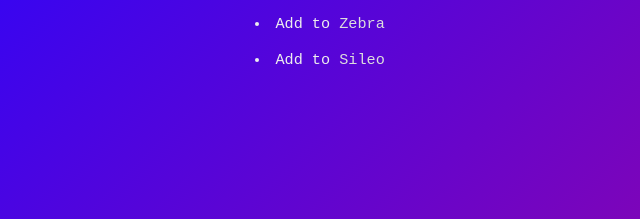
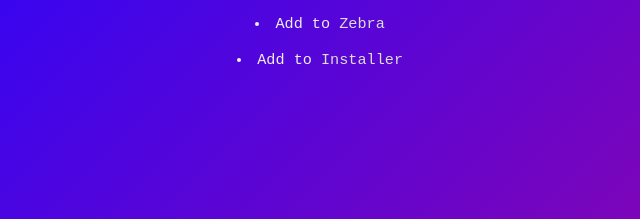
Before and after one commit to ipwnosx/3xodusDigital, a plain HTML site: page index.html in a window 1280 px wide. Shown: the part 430-649 px from the top of the page, 320-960 px from the left. Drawn offline with Linux system fonts and the light colour scheme; files that its build step writes are made by us from their sources.

Commit message:
Update index.html

```diff
--- a/index.html
+++ b/index.html
@@ -14,7 +14,7 @@
 <h1>3XODUS_RED</h1> <!-- Change this to your alias or repo name! -->
 <li>Add to <a class="btn btn-sm btn-default" href="cydia://url/https://cydia.saurik.com/api/share#?source=https://ipwnosx.github.io/3xodusDigital/">Cydia</a></li>
 <li>Add to <a class="btn btn-sm btn-default" href="zbra://sources/add/https://ipwnosx.github.io/3xodusDigital/">Zebra</a></li>
-<li>Add to <a class="btn btn-sm btn-default" href="sileo://source/https://ipwnosx.github.io/3xodusDigital/">Sileo</a></li>
+<li>Add to <a class="btn btn-sm btn-default" href="installer://add/https://ipwnosx.github.io/3xodusDigital/">Installer</a></li>
 </center></pre>
     <h3><a xmlns="http://www.w3.org/2000/svg" x="0px" y="0px" width="18" height="18" viewBox="0 0 172 172" style=" fill:#000000;">
             <g fill="none" fill-rule="nonzero" stroke="none" stroke-width="1" stroke-linecap="butt" stroke-linejoin="miter" stroke-miterlimit="10" stroke-dasharray="" stroke-dashoffset="0" font-family="none" font-weight="none" font-size="none" text-anchor="none" style="mix-blend-mode: normal">
```
